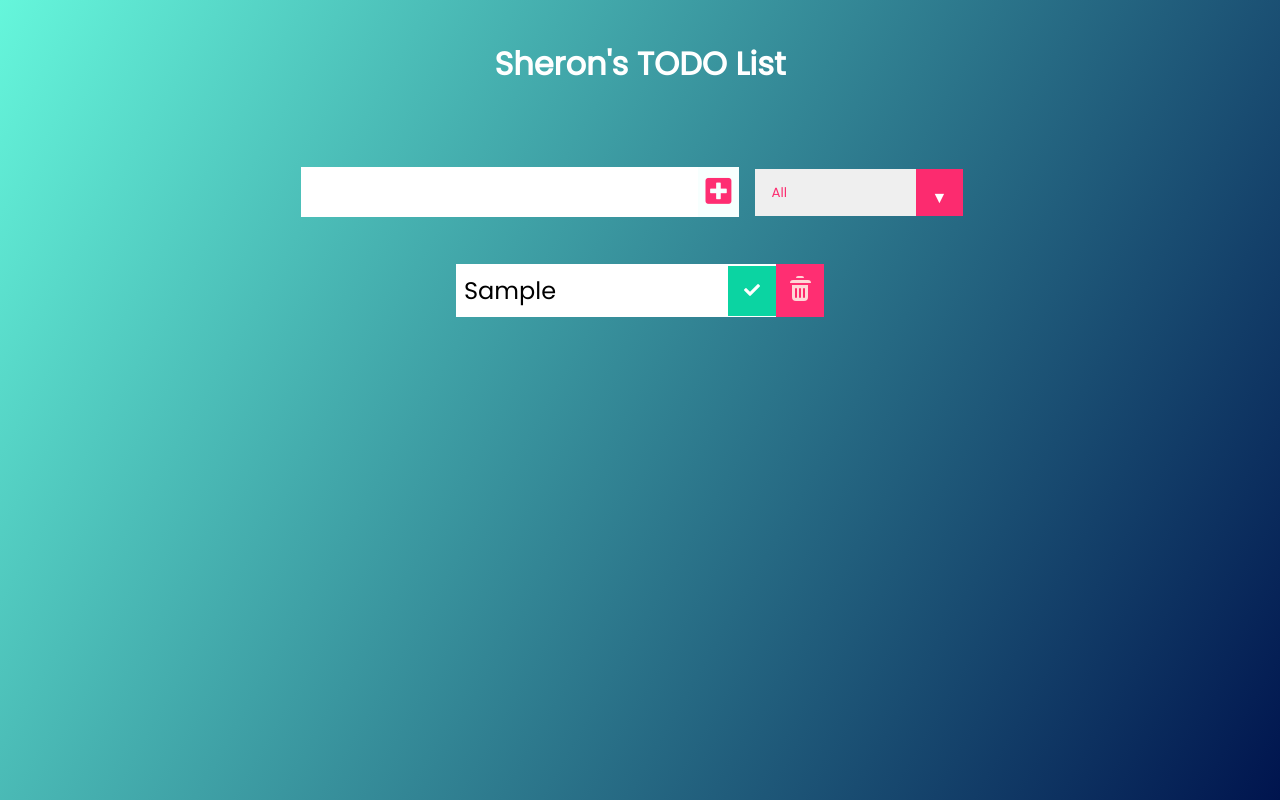
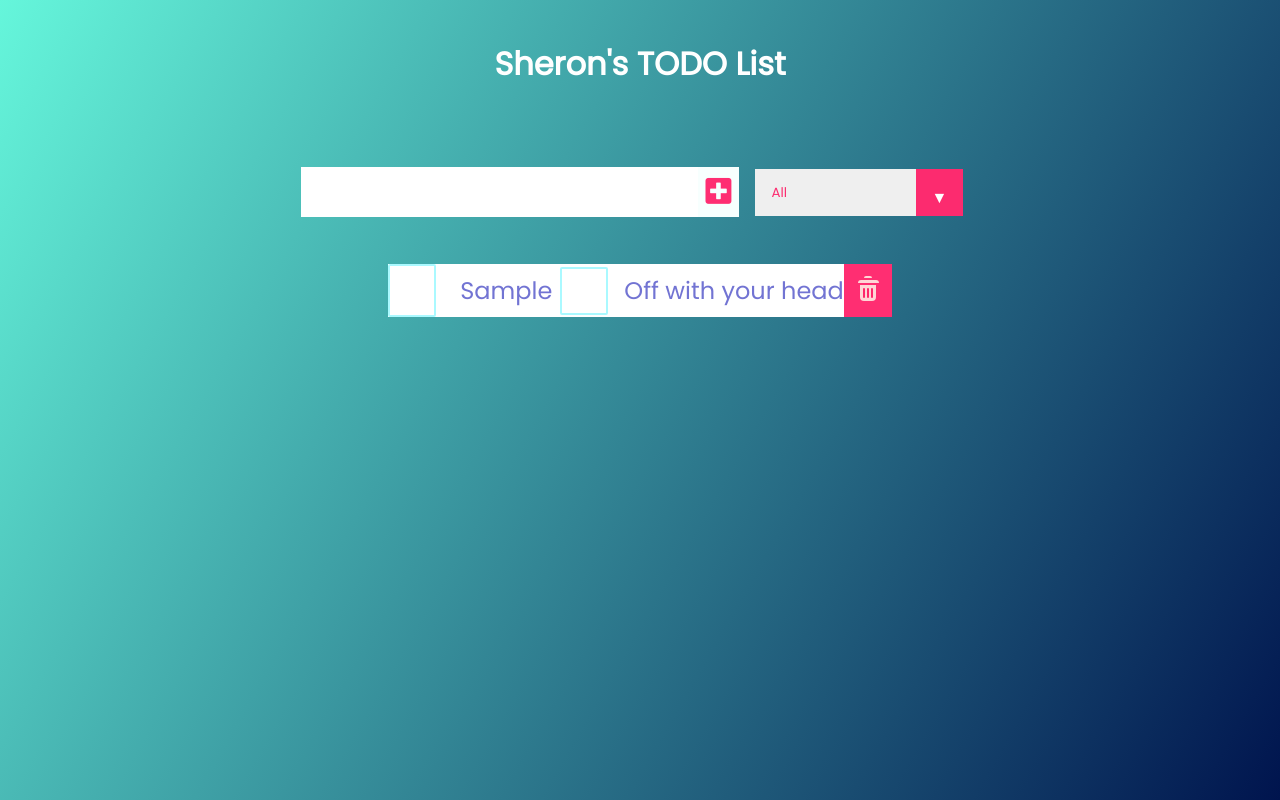
Before and after one commit to WaskerSharon/sherons-todo, a React (Create React App) app: page / in a window 1280 px wide. Both pictures are taken after typing "Sample" into the empty fields and a click on the button 718 px from the left and 192 px from the top of the page. Built offline with nearby package versions, Linux system fonts and the light colour scheme.

Commit message:
21.12 check animation

```diff
--- a/src/App.css
+++ b/src/App.css
@@ -2,6 +2,7 @@
   margin: 0;
   padding: 0;
   box-sizing: border-box;
+  user-select: none;
 }
 
 body {
@@ -109,17 +110,19 @@ form button:hover {
 
 .complete-btn,
 .trash-btn {
-  background: #ff0053d1;
   color: #ffffff;
   border: none;
   padding: 1rem;
+  width: 3rem;
+  height: 100%;
+  min-height: 3.3rem;
   font-size: 1rem;
   cursor: pointer;
   transition: box-shadow .5s ease-out;
 }
 
 .complete-btn {
-  background: rgb(11, 212, 162);
+  background: #f3ff42;
 }
 
 .todo-item {
@@ -197,6 +200,7 @@ select {
 .trash-btn {
   display: flex;
   align-items: baseline;
+  background: #ff0053d1;
   padding-top: 21px;
   /* width: 100%; */
   /* height: 100%; */
@@ -287,4 +291,139 @@ select {
   transition: transform 250ms;
 }
 
-/* Checkbox Animation  */
+/* CHECKBOX ANIMATION  */
+
+/* .todo-checkbox-contain */
+  section {
+  display: flex;
+  justify-content: center;
+  height: fit-content;
+
+  flex-direction: column;
+  /* padding: 0.5rem; */
+}
+
+/* .todo-checkbox */
+ input[type='checkbox'] {
+  /* z-index: -1; */
+  height: 0;
+  width: 0;
+}
+
+/* .todo-checkbox-label  */
+input[type='checkbox'] + label {
+  position: relative;
+  display: flex;
+  align-items: center;
+  /* margin: .6rem 0; */
+  color: #7274d3;
+  transition: color 250ms cubic-bezier(.4, 0, .23, 1);
+}
+
+/* .todo-checkbox-ins  */
+input[type='checkbox'] + label > ins {
+  position: absolute;
+  display: block;
+  bottom: 0;
+  left: 2rem;
+  height: 0;
+  width: 100%;
+  overflow: hidden;
+  text-decoration: none;
+  transition: height 300ms cubic-bezier(.4, 0, .23, 1 );
+}
+
+/* .todo-checkbox-i */
+input[type='checkbox'] + label > ins > i {
+  position: absolute;
+  bottom: .38rem;
+  left: 2rem;
+  font-style: normal;
+  color: #0034cf;
+}
+
+/* .todo-checkbox-span  */
+input[type='checkbox'] + label > span {
+  /* z-index: 1; */
+  display: flex;
+  justify-content: center;
+  align-items: center;
+  margin-right: 1rem;
+  width: 3rem;
+  height: 3rem;
+  background: transparent;
+  border: 2px solid #aaf9ff;
+  border-radius: 2px;
+  cursor: pointer;
+  transition: all 250ms cubic-bezier(.4, 0, .23, 1);
+}
+
+/* .todo-checkbox-label:hover,
+.todo-checkbox:focus + .todo-checkbox-label */
+input[type='checkbox'] + label:hover,
+input[type='checkbox']:focus + label {
+  color: #34e643;
+}
+
+/* .todo-checkbox-span:hover,
+.todo-checkbox:focus + .todo-checkbox-span  */
+input[type='checkbox'] + label:hover > span,
+input[type='checkbox']:focus + label > span {
+  background: rgba(35, 97, 148, 0.253);
+}
+
+/* .todo-checkbox:checked  + .todo-checkbox-ins */
+input[type='checkbox']:checked + label > ins {
+  height: 100%;
+}
+
+/* .todo-checkbox:checked .todo-checkbox-span */
+input[type='checkbox']:checked + label > span {
+  border: 1.5rem solid #f0ff19;
+  animation: shrink-bounce 200ms cubic-bezier(.4, 0, .23, 1);
+}
+
+/* .todo-checkbox:checked + .todo-checkbox-span::before */
+input[type='checkbox']:checked + label > span::before {
+  content: '';
+  position: absolute;
+  top: 1.3rem;
+  left: 1.2rem;
+  border-right: 3px solid transparent;
+  border-bottom: 3px solid transparent;
+  transform: rotate(45deg);
+  transform-origin: 0% 100%;
+  animation: checkbox-check 125ms 250ms cubic-bezier(.4, 0, .23, 1) forwards;
+}
+
+@keyframes shrink-bounce {
+  0% {
+    transform: scale(1);
+  }
+  33% {
+    transform: scale(.85);
+  }
+  100% {
+    transform: scale(1);
+  }
+}
+
+@keyframes checkbox-check {
+  0% {
+    width: 0;
+    height: 0;
+    border-color: #c5ff3d;
+    transform: translate3d(0, 0, 0) rotate(45deg);
+  }
+  33% {
+    width: .2rem;
+    height: 0;
+    transform: translate3d(0, 0, 0) rotate(45deg);
+  }
+  100% {
+    width: .2rem;
+    height: .5rem;
+    border-color: #ff3131;
+    transform: translate3d(0, -.5rem, 0) rotate(45deg);
+  }
+}
--- a/src/components/Todo.js
+++ b/src/components/Todo.js
@@ -24,13 +24,35 @@ const Todo = ({ setTodos, todos, todo, text }) => {
     return (
 
         <div className='todo'>
-            <li className={`todo-item ${ todo.completed ? 'completed' : '' } `}>
+            {/* <li className={`todo-item ${ todo.completed ? 'completed' : '' } `}>
                 {text}
-            </li>
+            </li> */}
 
-            <button onClick={completeHandler} className='complete-btn'>
+            {/* <button onClick={completeHandler} className='complete-btn'>
                 <i className='fas fa-check'></i>
-            </button>
+            </button> */}
+
+            <section onClick={completeHandler} className='todo-checkbox-contain'>
+                <input id='one' className='todo-checkbox' type='checkbox'/>
+                <label htmlFor='one' className='todo-checkbox-label'>
+                    <span className='todo-checkbox-span, complete-btn'></span>
+                      <li className={`todo-item ${ todo.completed ? 'completed' : '' } `}>
+                         {text}
+                      </li>
+                    <ins className='todo-checkbox-ins'>
+                        <i className='todo-checkbox-i'>{text}</i>
+                    </ins>
+                </label>
+            </section>
+
+            <section>
+                <input id='one' type='checkbox' />
+                <label for='one'>
+                    <span></span>
+                    Off with your head
+                    <ins><i>Off with your head</i></ins>
+                </label>
+            </section>
 
             <button onClick={deleteHandler} className='trash-btn'>
                 {/* <i className='fas fa-trash'></i> */}
```
Also changed, not shown: 1 other file (tests, documents, lock files or other folders).
